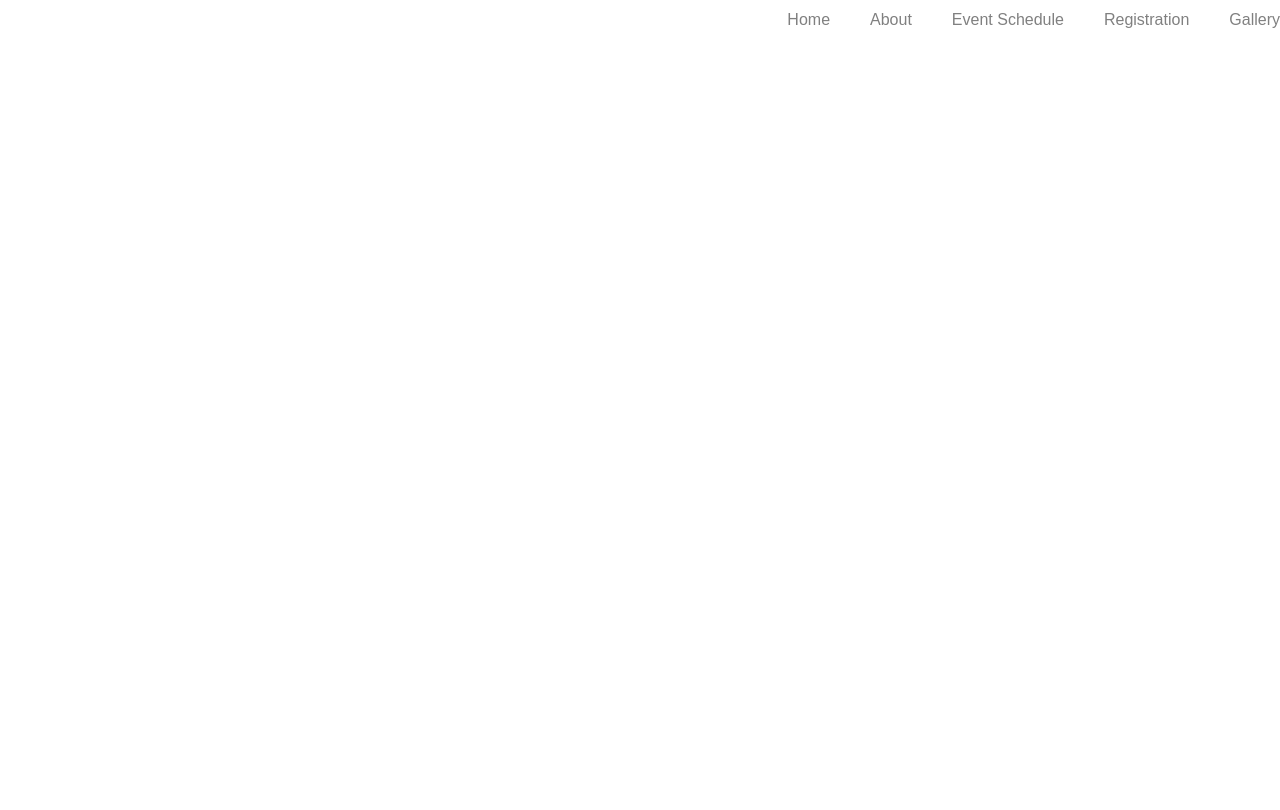
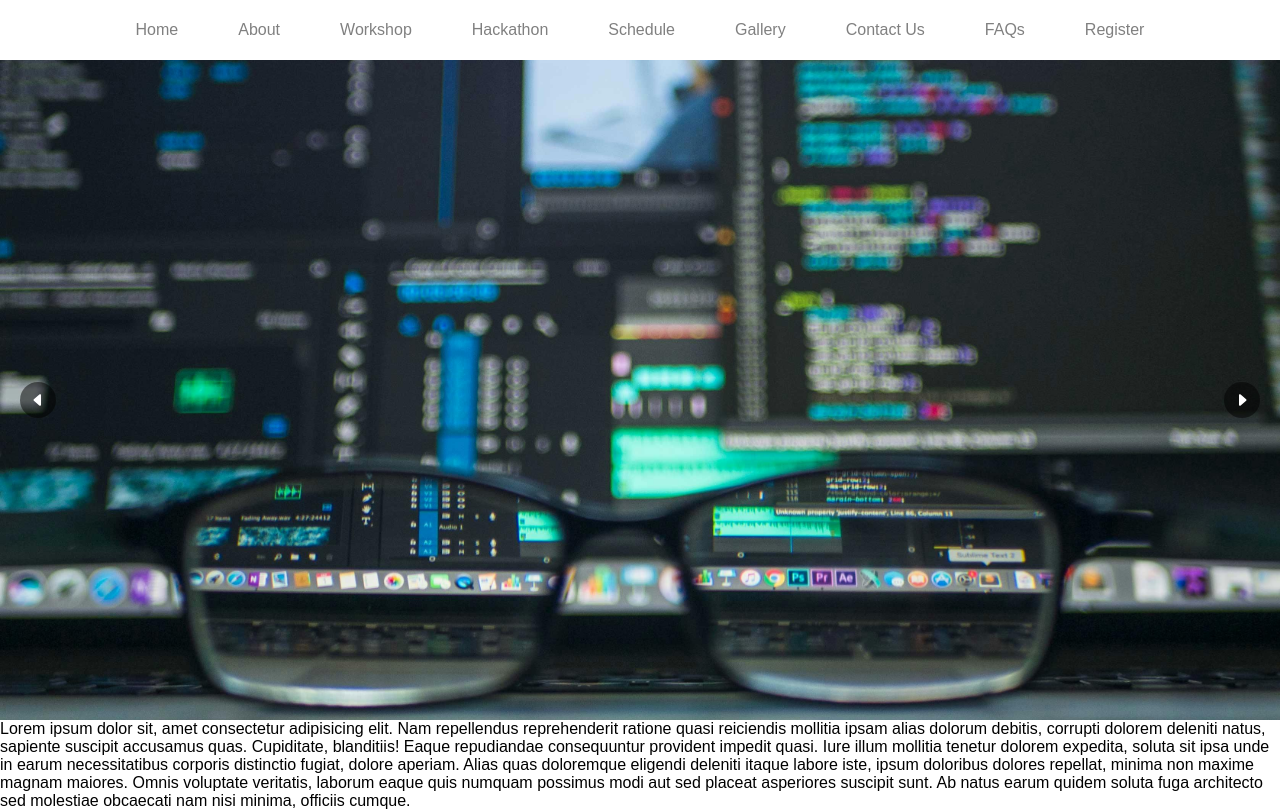
Before and after one commit to kingsen-06/fdd-assignment, a plain HTML site: page index.html in a window 1280 px wide. Drawn offline with Linux system fonts and the light colour scheme.

Commit message:
Update navigation bar and Add carousel

```diff
--- a/index.html
+++ b/index.html
@@ -8,12 +8,34 @@
     <!-- Navigation Bar -->
     <div class="nav">
         <li class="nav-items">
-            <ul><a href="#" class="item">Home</a></ul>
+            <ul><a href="#" class="item logo">Home</a></ul>
             <ul><a href="#" class="item">About</a></ul>
-            <ul><a href="#" class="item">Event Schedule</a></ul>
-            <ul><a href="#" class="item">Registration</a></ul>
+            <ul><a href="#" class="item">Workshop</a></ul>
+            <ul><a href="#" class="item">Hackathon</a></ul>
+            <ul><a href="#" class="item">Schedule</a></ul>
             <ul><a href="#" class="item">Gallery</a></ul>
+            <ul><a href="#" class="item">Contact Us</a></ul>
+            <ul><a href="#" class="item">FAQs</a></ul>
+            <ul><a href="#" class="item register">Register</a></ul>
         </li>
     </div>
+
+    <!-- Carousel -->
+    <div class="carousel">
+        <div class="carousel-items">
+            <img src="code1.jpg">
+            <img src="code2.jpg">
+        </div>
+        <div class="buttons">
+            <button id="left"><img src="caret-left-fill.svg"></button>
+            <button id="right"><img src="caret-right-fill.svg"></button>
+        </div>
+    </div>
+
+    <div class="countdown">
+        <p>Lorem ipsum dolor sit, amet consectetur adipisicing elit. Nam repellendus reprehenderit ratione quasi reiciendis mollitia ipsam alias dolorum debitis, corrupti dolorem deleniti natus, sapiente suscipit accusamus quas. Cupiditate, blanditiis! Eaque repudiandae consequuntur provident impedit quasi. Iure illum mollitia tenetur dolorem expedita, soluta sit ipsa unde in earum necessitatibus corporis distinctio fugiat, dolore aperiam. Alias quas doloremque eligendi deleniti itaque labore iste, ipsum doloribus dolores repellat, minima non maxime magnam maiores. Omnis voluptate veritatis, laborum eaque quis numquam possimus modi aut sed placeat asperiores suscipit sunt. Ab natus earum quidem soluta fuga architecto sed molestiae obcaecati nam nisi minima, officiis cumque.</p>
+    </div>
+
+    <script src="script.js"></script>
 </body>
 </html>
--- /dev/null
+++ b/script.js
@@ -0,0 +1,28 @@
+const track = document.querySelector('.carousel-items');
+const images = document.querySelectorAll('.carousel-items img');
+const leftButton = document.getElementById("left");
+const rightButton = document.getElementById("right");
+
+let currentIndex = 0;
+
+function updateCarousel() {
+    const percentage = -(currentIndex * 100);
+    track.style.transform = `translateX(${percentage}%)`;
+};
+
+leftButton.addEventListener("click", () => {
+    currentIndex--
+    if (currentIndex < 0) {
+        currentIndex = images.length - 1;
+    }
+
+    updateCarousel();
+});
+
+rightButton.addEventListener("click", () => {
+    currentIndex++
+    if (currentIndex > images.length - 1) {
+        currentIndex = 0;
+    }
+    updateCarousel();
+});
--- a/style.css
+++ b/style.css
@@ -5,12 +5,19 @@
     font-family: sans-serif;
 }
 
+.nav {
+    position: fixed;
+    width: 100%;
+    background-color: white;
+    z-index: 1000;
+}
+
 .nav-items {
     display: flex;
-    gap: 40px;
-    justify-content: end;
+    gap: 60px;
+    justify-content: center;
     align-items: center;
-    height: 40px;
+    height: 60px;
 }
 
 .nav-items .item {
@@ -24,3 +31,49 @@
     color: black;
     transform: scale(1.15);
 }
+
+.carousel {
+    width: 100%;
+    height: 90vh;
+    overflow-x: hidden;
+}
+
+.carousel-items {
+    width: 100%;
+    height: 100%;
+    display: flex;
+    transition: 0.5s ease-in-out;
+}
+
+.carousel-items img {
+    min-width: 100%;
+    height: 100%;
+    object-fit: cover;
+}
+
+.buttons {
+    width: 100%;
+    position: absolute;
+    top: 50%;
+    transform: translateY(-50%);
+    display: flex;
+    justify-content: space-between;
+    padding: 0 20px;
+    pointer-events: none;
+}
+
+.buttons button {
+    pointer-events: auto;
+    background: rgba(0, 0, 0, 0.5);
+    border: none;
+    cursor: pointer;
+    padding: 10px;
+    border-radius: 50%;
+}
+
+.buttons button img {
+    display: flex;
+    justify-content: center;
+    align-items: center;
+    filter: invert(1);
+}
```
Also changed, not shown: caret-left-fill.svg (added), caret-right-fill.svg (added), code1.jpg (added), code2.jpg (added).
